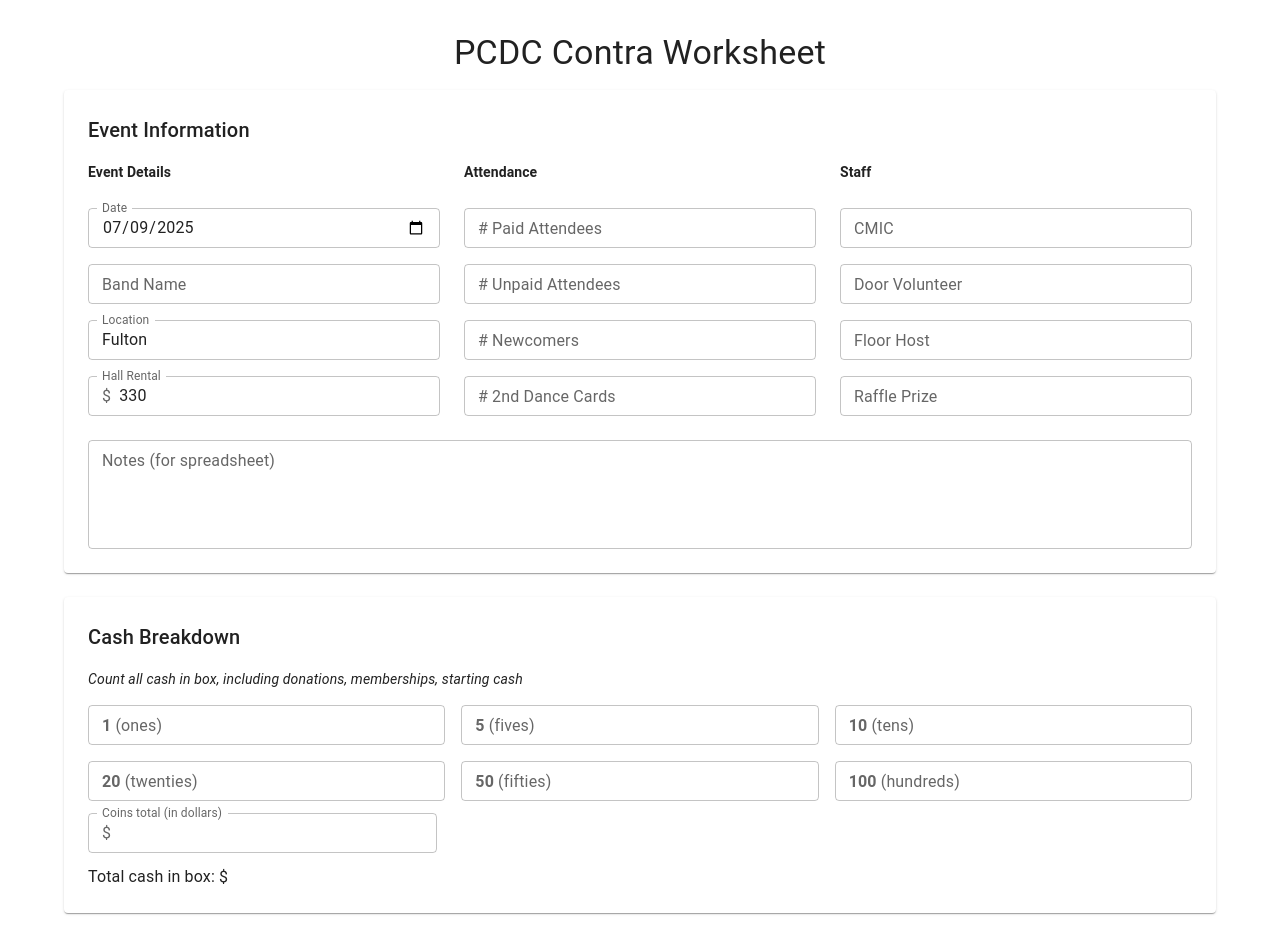
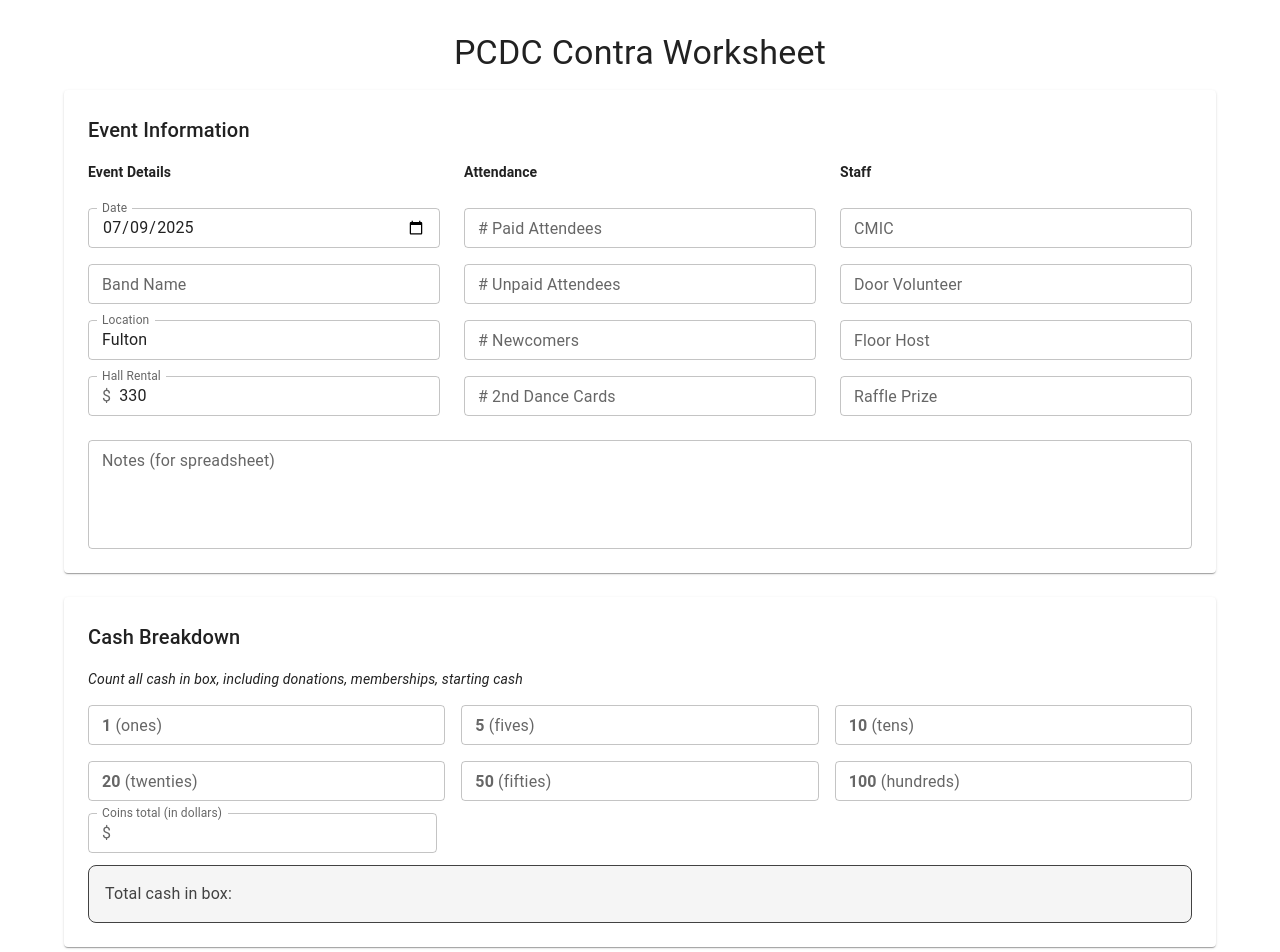
Before and after one commit to ashgoren/contra-worksheet, a React (Vite) app: page / in a window 1280 px wide. Shown: the top 952 px of the page. Built offline with nearby package versions, Linux system fonts and the light colour scheme; some icons are missing.

Commit message:
add standout box for displaying calculated values

```diff
--- a/src/components/sections/CashBreakdownSection.tsx
+++ b/src/components/sections/CashBreakdownSection.tsx
@@ -1,6 +1,6 @@
-import { Grid, Paper, Typography, InputAdornment } from '@mui/material';
+import { Grid, Paper, Typography, InputAdornment, Box } from '@mui/material';
 import { useFormContext } from 'react-hook-form';
-import { SectionHeader } from 'ui';
+import { SectionHeader, StandoutBox } from 'ui';
 import { RHFTextField } from 'inputs';
 import type { WorksheetFormData } from 'src/types/worksheet';
 
@@ -50,9 +50,13 @@ export const CashBreakdownSection = () => {
           </InputAdornment>
         </Grid>
       </Grid>
-      <Typography variant='body1' sx={{ mt: 2 }}>
-        Total cash in box: $ {allValuesPresent ? totalCash : ''}
-      </Typography>
+      <Box sx={{ mt: 2 }}>
+        <StandoutBox>
+          <Typography variant='body1'>
+            Total cash in box: {allValuesPresent ? `$ ${totalCash}` : ''}
+          </Typography>
+        </StandoutBox>
+      </Box>
     </Paper>
   );
 };
--- a/src/components/ui.tsx
+++ b/src/components/ui.tsx
@@ -1,4 +1,4 @@
-import { Typography } from '@mui/material';
+import { Box, Typography } from '@mui/material';
 
 export const SectionHeader = ({ title }: { title: string }) => (
   <Typography variant='h6' component='h2' sx={{ mb: 2 }}>
@@ -11,3 +11,20 @@ export const ColumnHeader = ({ title }: { title: string }) => (
     {title}
   </Typography>
 );
+
+export const StandoutBox = ({ children }: { children: React.ReactNode }) => {
+  return (
+    <Box
+      sx={{
+        bgcolor: (theme) => (theme.palette.mode === 'dark' ? '#101010' : 'grey.100'),
+        color: (theme) => (theme.palette.mode === 'dark' ? 'grey.300' : 'grey.800'),
+        borderColor: (theme) => theme.palette.mode === 'dark' ? 'grey.800' : 'grey.300',
+        border: '1px solid',
+        borderRadius: 2,
+        p: 2,
+      }}
+    >
+      {children}
+    </Box>
+  );
+}
```
